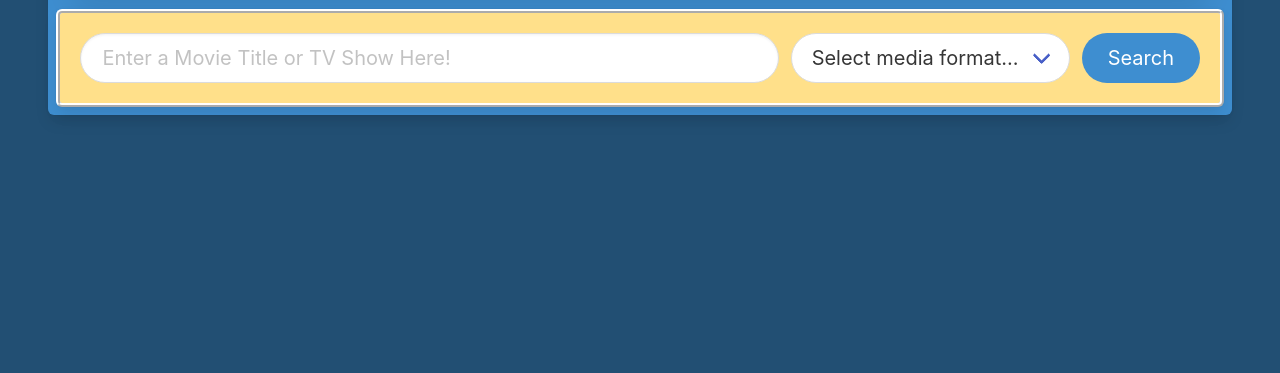
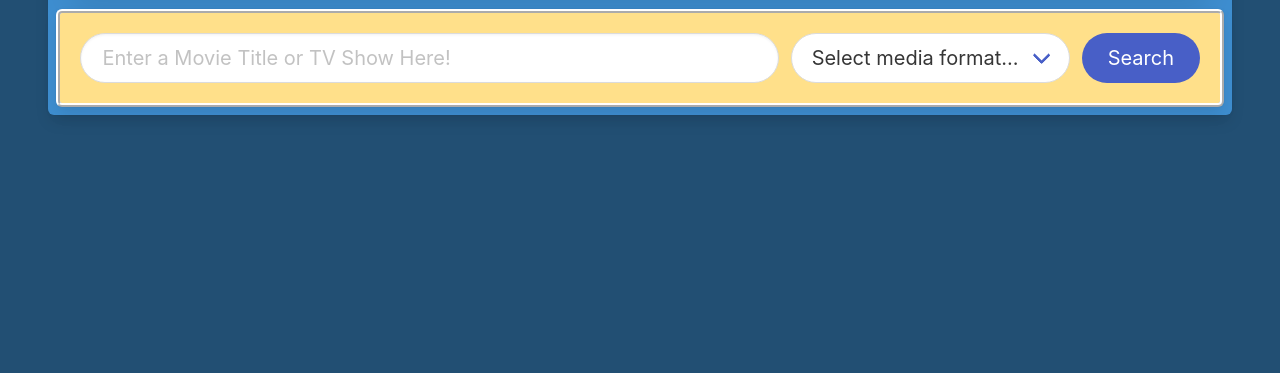
Before and after one commit to MaksimRazuvaev/funny_movie_gif, a plain HTML site: page index.html in a window 1280 px wide. Shown: the part 427-800 px from the top of the page. Drawn offline with nearby package versions, Linux system fonts and the light colour scheme.

Commit message:
Changes button color of search page to is-link for a darker blue

```diff
--- a/index.html
+++ b/index.html
@@ -55,7 +55,7 @@
               </div>
             </div>
 
-            <button id="btn" class="button is-info is-medium is-rounded">
+            <button id="btn" class="button is-link is-medium is-rounded">
               Search
             </button>
           </form>
```
